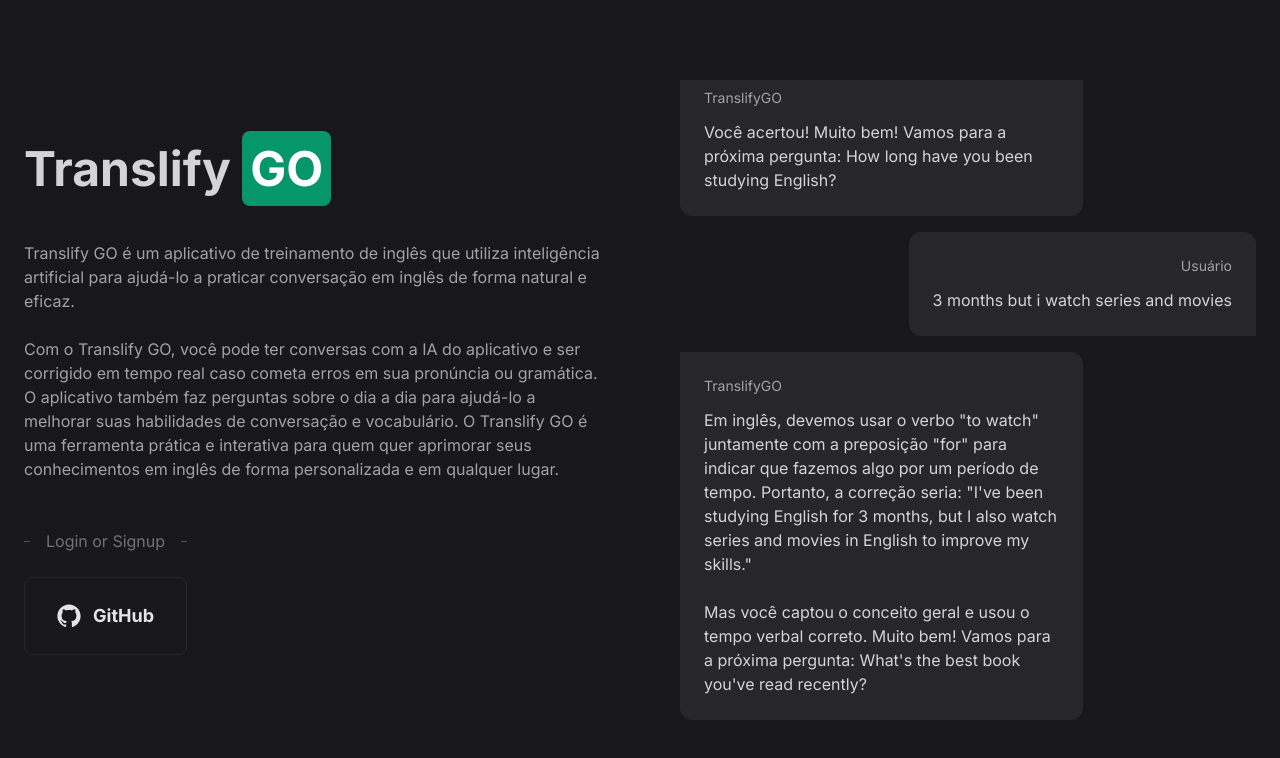
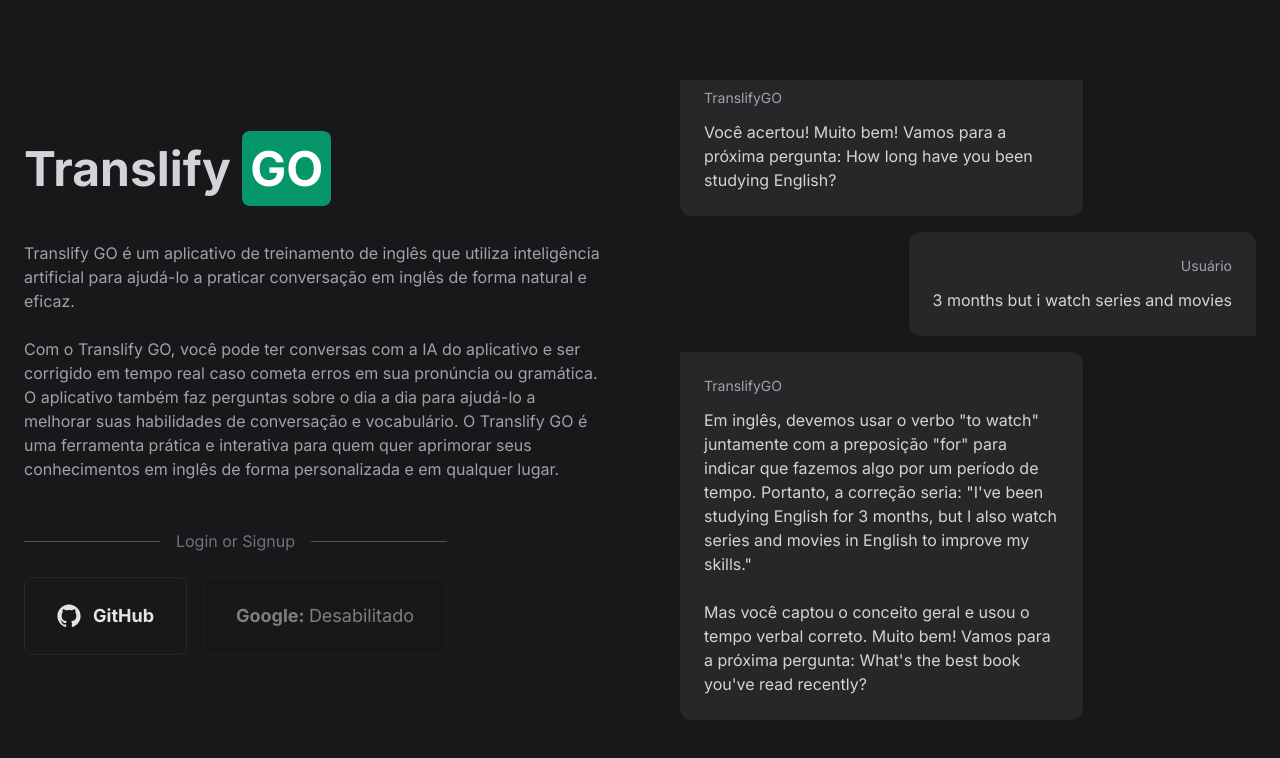
Before and after one commit to revogabe/translify-go, a Next.js app: page /login in a window 1280 px wide. Shown: the top 758 px of the page. Built offline with nearby package versions, Linux system fonts and the light colour scheme; no server answers.

Commit message:
add google login

```diff
--- a/src/components/ContainerLogin.tsx
+++ b/src/components/ContainerLogin.tsx
@@ -25,13 +25,14 @@
         <GitHubLogoIcon className="h-6 w-6" />
         <p>GitHub</p>
       </button>
-      {/* <button
-        onClick={handleLoginGoogle}
-        className="flex w-max cursor-pointer items-center justify-center gap-3 rounded-lg border border-zinc-800 bg-zinc-900 px-8 py-6 text-lg font-bold text-zinc-200 duration-200 ease-out  hover:bg-emerald-500 hover:text-zinc-900 active:scale-95  max-sm:px-6 max-sm:py-4 max-sm:text-sm"
+      <button
+        disabled
+        className="flex w-max cursor-pointer items-center justify-center gap-3 rounded-lg border border-zinc-800 bg-zinc-900 px-8 py-6 text-lg font-bold text-zinc-200 duration-200 ease-out    active:scale-95 disabled:opacity-50  max-sm:px-6 max-sm:py-4 max-sm:text-sm"
       >
-        <BoxIcon className="h-6 w-6" />
-        <p>Google</p>
-      </button> */}
+        <p>
+          Google: <span className="font-normal">Desabilitado</span>
+        </p>
+      </button>
     </div>
   )
 }
```
